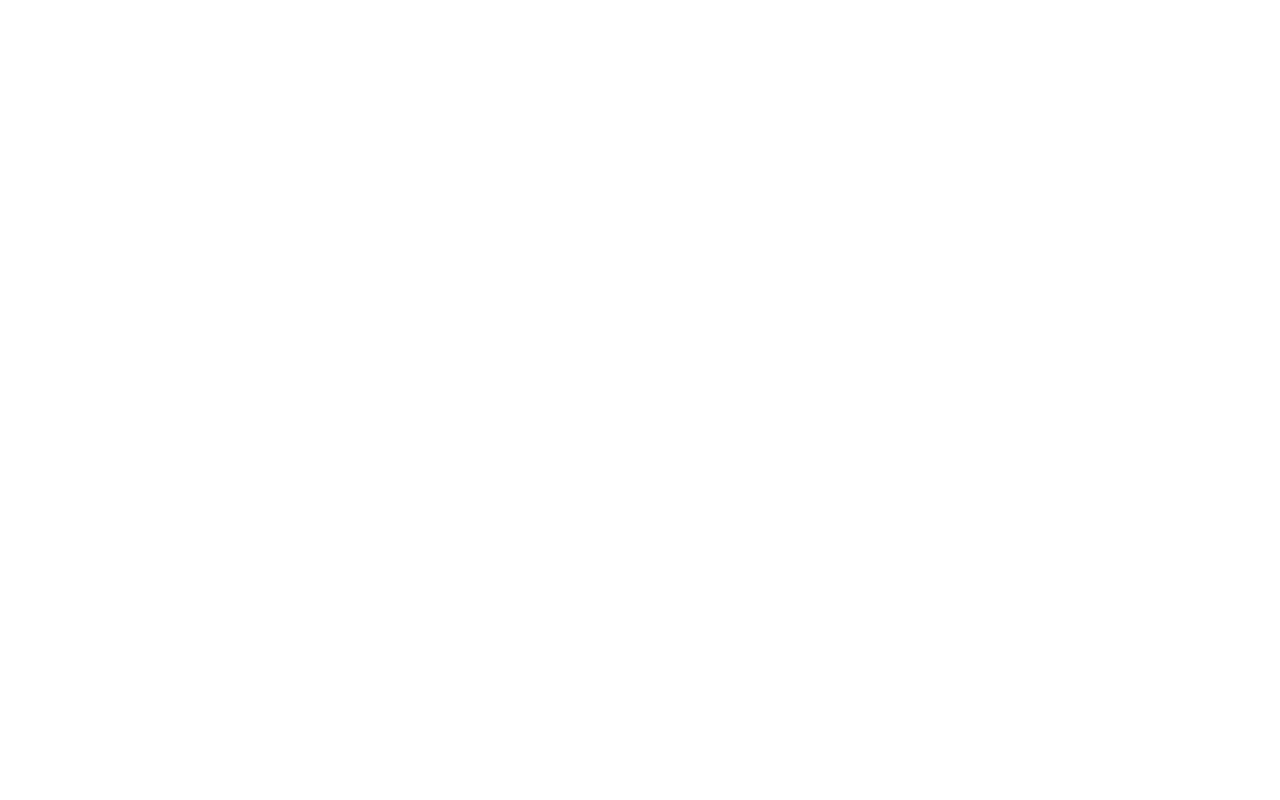
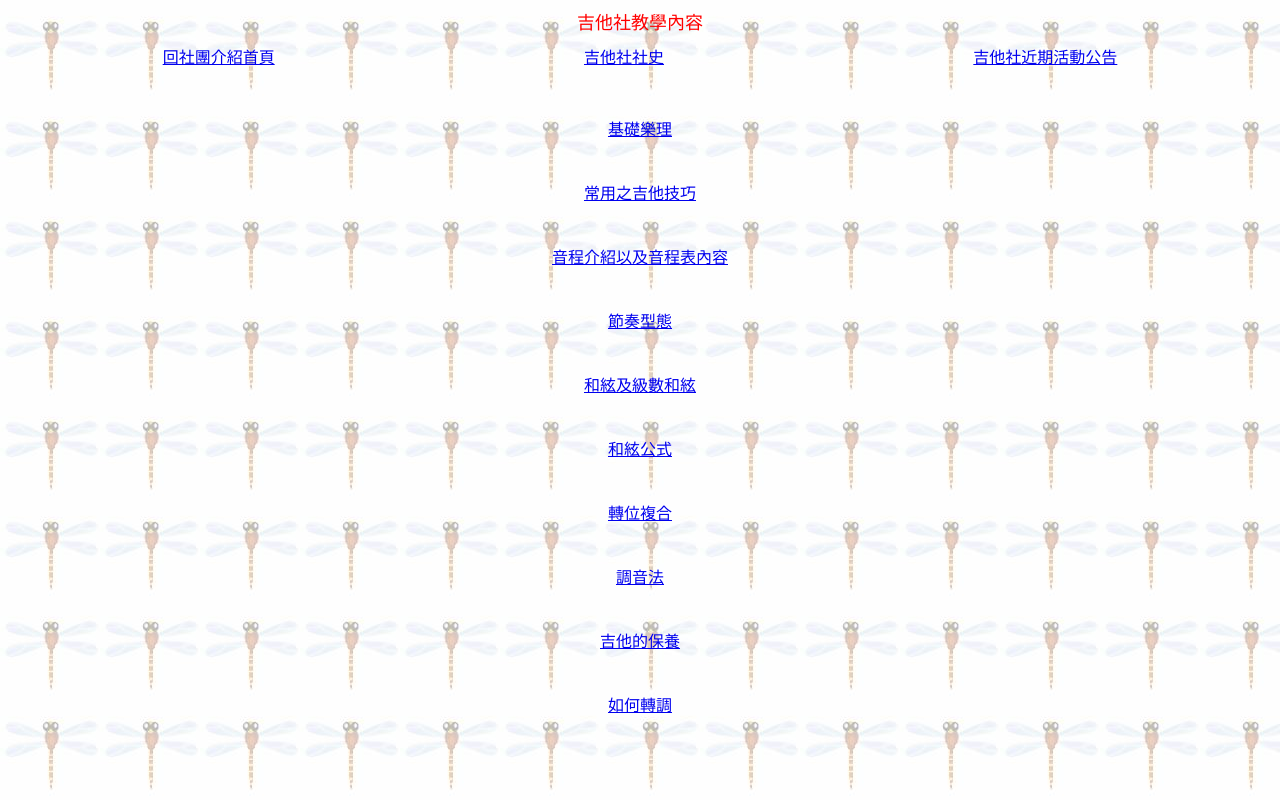
Before and after one commit to mokuchou/web_design_c_1, a plain HTML site: page guitar_learning.html in a window 1280 px wide. Drawn offline with Linux system fonts and the light colour scheme.

Commit message:
完成吉他社教學內容

```diff
--- a/guitar_learning.html
+++ b/guitar_learning.html
@@ -1,12 +1,67 @@
 <!DOCTYPE html>
 <html lang="en">
+
 <head>
     <meta charset="UTF-8">
     <meta http-equiv="X-UA-Compatible" content="IE=edge">
     <meta name="viewport" content="width=device-width, initial-scale=1.0">
-    <title>Document</title>
+    <title>吉他社教學內容</title>
+    <style>
+        * {
+            font-family: 標楷體;
+        }
+
+        body {
+            background-image: url('./images/0101.jpg');
+            text-align: center;
+        }
+
+        header {
+            font-size: 18px;
+            color: #FF0000;
+            text-align: center;
+        }
+
+        .menu {
+            display: flex;
+            justify-content: space-around;
+            margin: 10px auto;
+        }
+        .content{
+            display: flex;
+            flex-direction: column;
+            text-align: center;
+        }
+        .content a{
+            display: inline-block;
+            margin: 20px auto;
+        }
+        .content a:hover{
+            background-color: aqua;
+        }
+    </style>
 </head>
+
 <body>
+    <header>吉他社教學內容</header>
+    <nav class="menu">
+        <a href="./index.html" target="_top">回社團介紹首頁</a>
+        <a href="./guitar_history.html">吉他社社史</a>
+        <a href="./guitar_event.html">吉他社近期活動公告</a>
+    </nav>
+    <br>
+    <div class="content">
+        <a href="#">基礎樂理</a>
+        <a href="#">常用之吉他技巧</a>
+        <a href="#">音程介紹以及音程表內容</a>
+        <a href="#">節奏型態</a>
+        <a href="#">和絃及級數和絃</a>
+        <a href="#">和絃公式</a>
+        <a href="#">轉位複合</a>
+        <a href="#">調音法</a>
+        <a href="#">吉他的保養</a>
+        <a href="#">如何轉調</a>
+    </div>
+</body>
 
-</body>
 </html>
```
